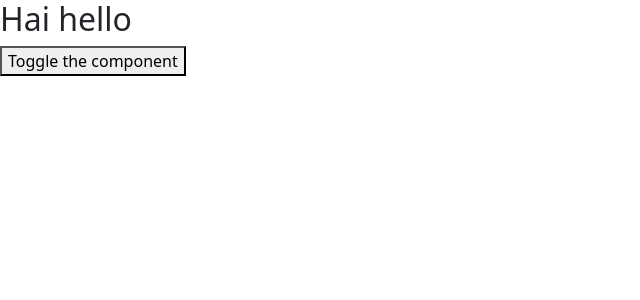
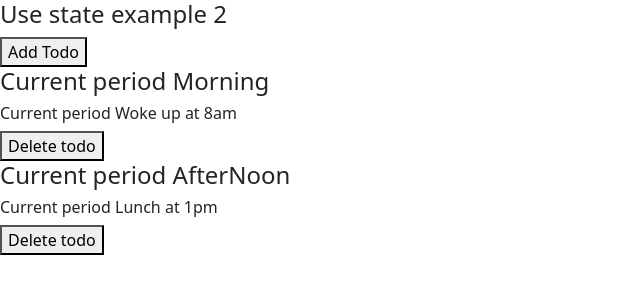
Before and after one commit to saiDev1999/6R-React-Class, a React (Create React App) app: page / in a window 1280 px wide. Shown: the top 300 px of the page, without its empty margins (0-640 px from the left). Built offline with nearby package versions, Linux system fonts and the light colour scheme.

Commit message:
state in react functional

```diff
--- a/src/App.js
+++ b/src/App.js
@@ -32,6 +32,8 @@ import MountingComponent from "./components/class-components/mounting/mounting";
 import UpdatingComponent from "./components/class-components/updating/updating";
 import UnMounting from "./components/class-components/unmounting/unmounting";
 import Parent from "./components/class-components/purecomponent/parent";
+import UseStateExample1 from "./components/hooks/useState/useStateEx1";
+import UsetStateExample2 from "./components/hooks/useState/useStateExample2";
 
 const students = ["Shiva", "Bhanu", "Priyatham"];
 const vegetable = ["tomato", "potato"];
@@ -53,7 +55,9 @@ const instructions = [
 ];
 const App = () => (
   <div>
-    <Parent />
+    <UsetStateExample2 />
+    {/* <UseStateExample1 /> */}
+    {/* <Parent /> */}
     {/* <UnMounting /> */}
     {/* <UpdatingComponent /> */}
     {/* <MountingComponent myColor={"yellow"} /> */}
--- /dev/null
+++ b/src/components/hooks/useState/useStateEx1.js
@@ -0,0 +1,29 @@
+import { useState } from "react";
+
+const UseStateExample1 = () => {
+  const [login, setLogin] = useState(false);
+  const [count, setCount] = useState(10);
+
+  const loginHandler = () => {
+    // setLogin((login) => !login);
+    setLogin(!login); //true
+  };
+
+  const incrementHandler = () => {
+    // setInterval(() => {
+    //   setCount((count) => count + 1);
+    // }, 1000);
+  };
+
+  return (
+    <>
+      <h4>Use State example</h4>
+
+      {login ? <h4>Wellcome user</h4> : <h4>Please login</h4>}
+      <button onClick={loginHandler}>Click me</button>
+      <button onClick={incrementHandler}>{count}</button>
+    </>
+  );
+};
+
+export default UseStateExample1;
--- /dev/null
+++ b/src/components/hooks/useState/useStateExample2.js
@@ -0,0 +1,45 @@
+import React, { useState } from "react";
+
+const UsetStateExample2 = () => {
+  const [todos, setTodos] = useState([
+    {
+      period: "Morning",
+      todo: "Woke up at 8am",
+    },
+    {
+      period: "AfterNoon",
+      todo: "Lunch  at 1pm",
+    },
+  ]);
+  const todoHandler = () => {
+    const newTodo = {
+      period: "Evening",
+      todo: "Break  at 4pm",
+    };
+    const newTodoState = [...todos, newTodo];
+    setTodos(newTodoState);
+  };
+
+  const deleteHandler = (index) => {
+    console.log(index, todos);
+    const finalState = todos.filter((_, ind) => ind != index);
+    setTodos(finalState);
+  };
+  return (
+    <>
+      <h4>Use state example 2</h4>
+      <button onClick={todoHandler}>Add Todo</button>
+      {todos.map((eachTodo, index) => {
+        return (
+          <React.Fragment key={index}>
+            <h4>Current period {eachTodo.period}</h4>
+            <h6>Current period {eachTodo.todo}</h6>
+            <button onClick={() => deleteHandler(index)}>Delete todo</button>
+          </React.Fragment>
+        );
+      })}
+    </>
+  );
+};
+
+export default UsetStateExample2;
```
Also changed, not shown: 1 other file (tests, documents, lock files or other folders).
